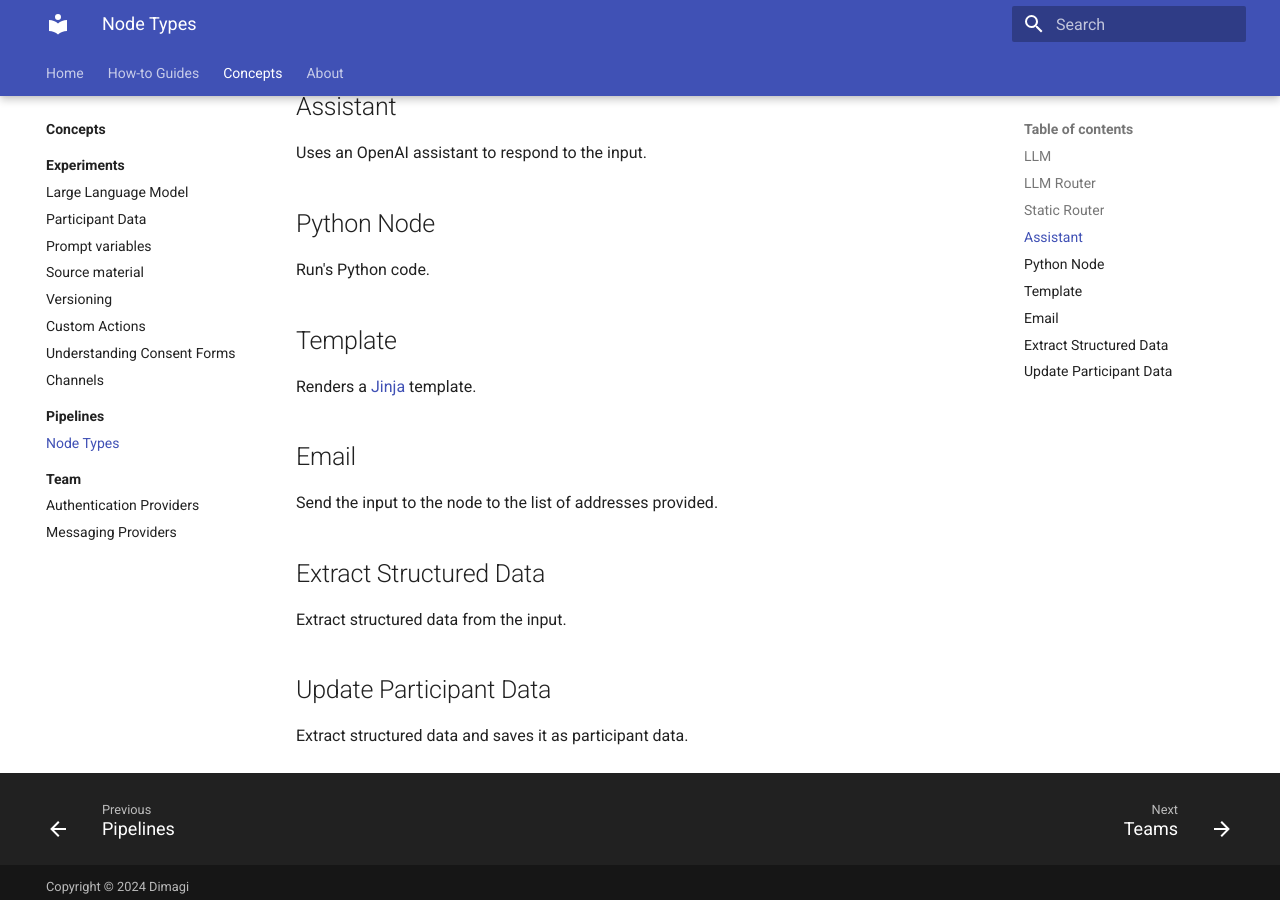
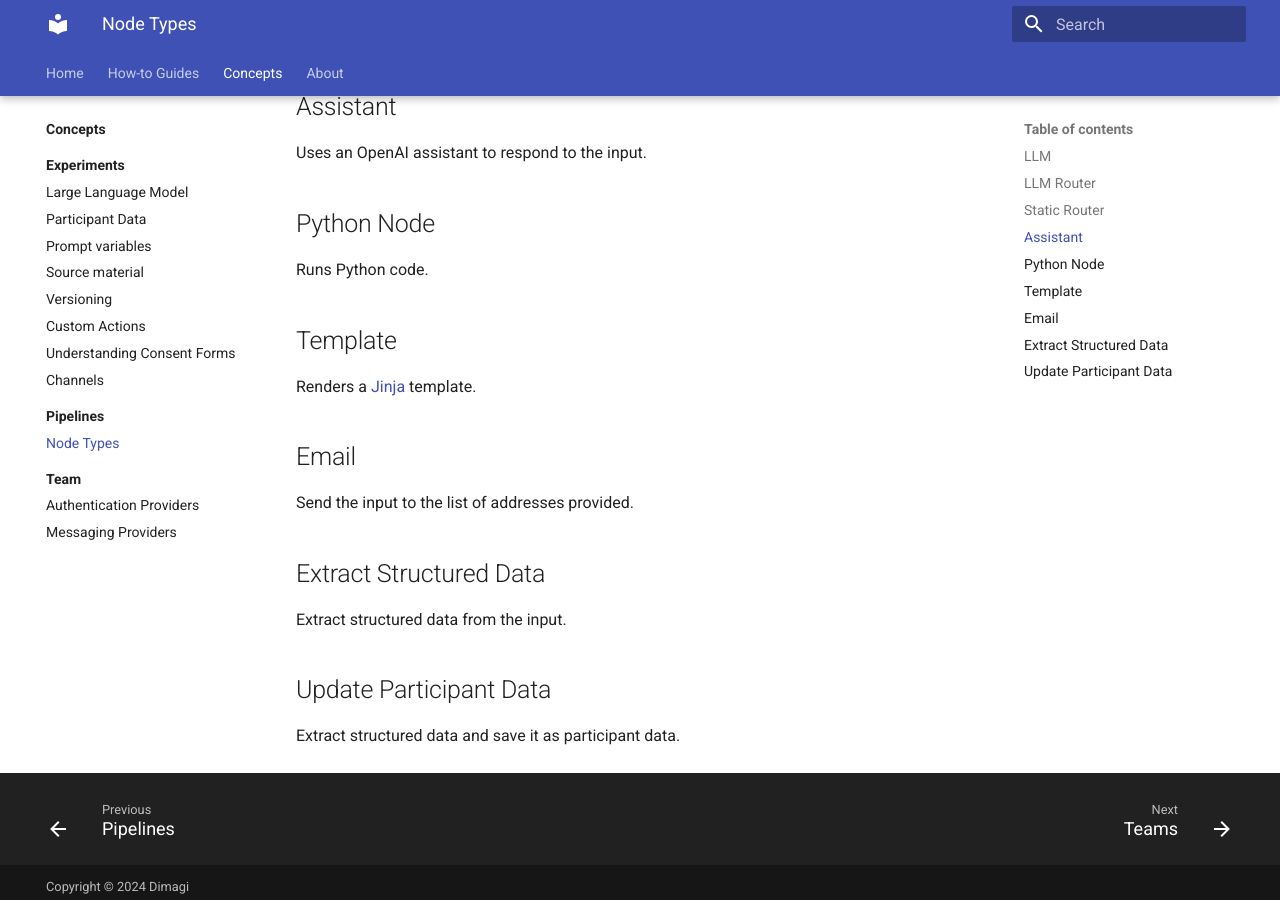
Before and after one commit to dimagi/open-chat-studio-docs, an MkDocs documentation site: the page built from docs/concepts/pipelines/nodes.md, in a window 1280 px wide and 900 px high, scrolled down 488 px. Built offline with MkDocs 1.6.1 and Material for MkDocs 9.7.7, drawn with Linux system fonts in a browser that asks for light colours.

Commit message:
Apply suggestions from code review
Co-authored-by: github-actions[bot] <41898282+github-actions[bot]@users.noreply.github.com>

```diff
--- a/docs/concepts/pipelines/nodes.md
+++ b/docs/concepts/pipelines/nodes.md
@@ -13,17 +13,17 @@ Routes the input to a linked node using the participant data or temporary state
 Uses an OpenAI assistant to respond to the input.
 
 ## Python Node
-Run's Python code.
+Runs Python code.
 
 ## Template
 Renders a [Jinja](https://jinja.palletsprojects.com/en/stable/templates/) template.
 
 ## Email
-Send the input to the node to the list of addresses provided.
+Send the input to the list of addresses provided.
 
 ## Extract Structured Data
 Extract structured data from the input.
 
 
 ## Update Participant Data
-Extract structured data and saves it as participant data.
+Extract structured data and save it as participant data.
```
Also changed, not shown: docs/concepts/pipelines/index.md (+1 -1 lines).
